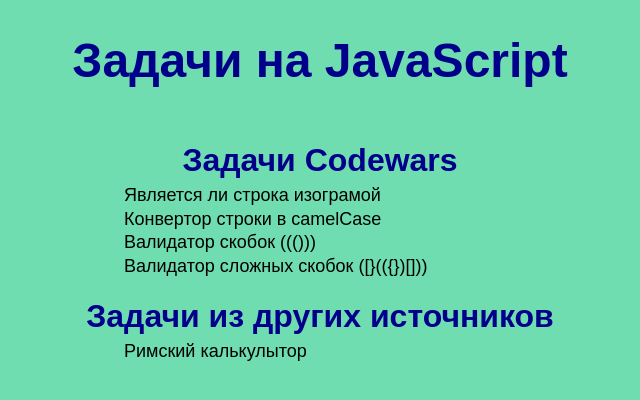
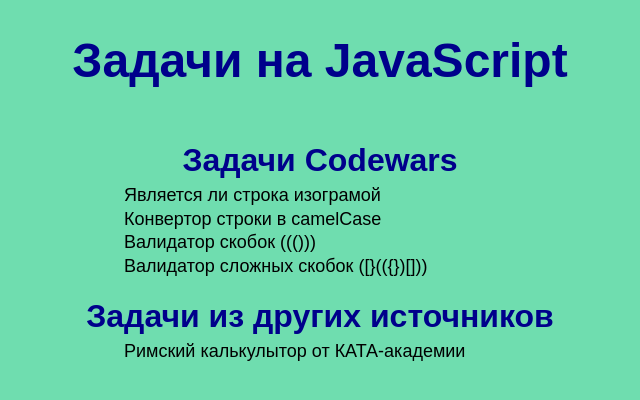
Before and after one commit to LogPt/jsTasks, a plain HTML site: page index.html in a window 1280 px wide. Shown: the top 400 px of the page, without its empty margins (320-960 px from the left). Drawn offline with Linux system fonts and the light colour scheme.

Commit message:
5 tasks completed

```diff
--- a/index.html
+++ b/index.html
@@ -30,7 +30,7 @@
 
     <h2 class="subtitle">Задачи из других источников</h2>
     <ul class="main__list">
-      <li><a class="main__link" href="kata_task/kata_task.html">Римский калькулытор</a></li>
+      <li><a class="main__link" href="kata_task/kata_task.html">Римский калькулытор от КАТА-академии</a></li>
     </ul>
   </main>
 
```
